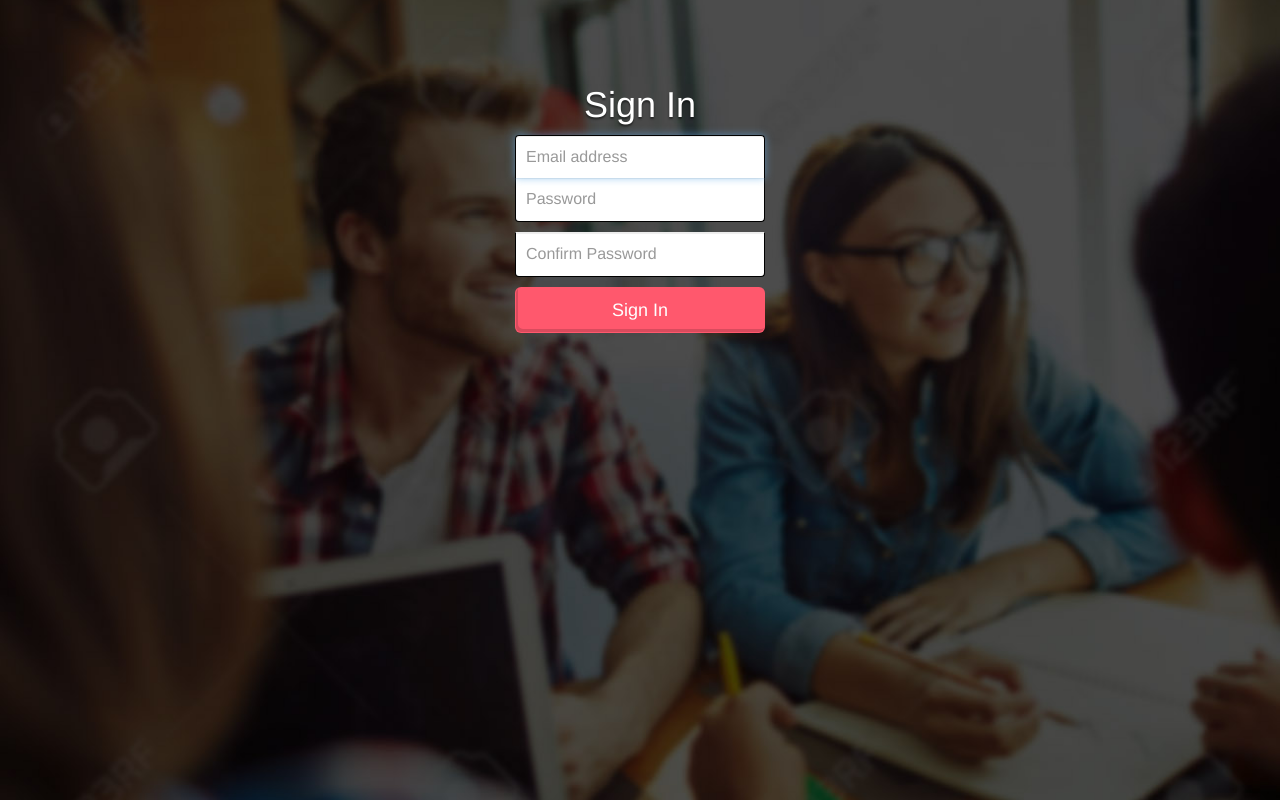
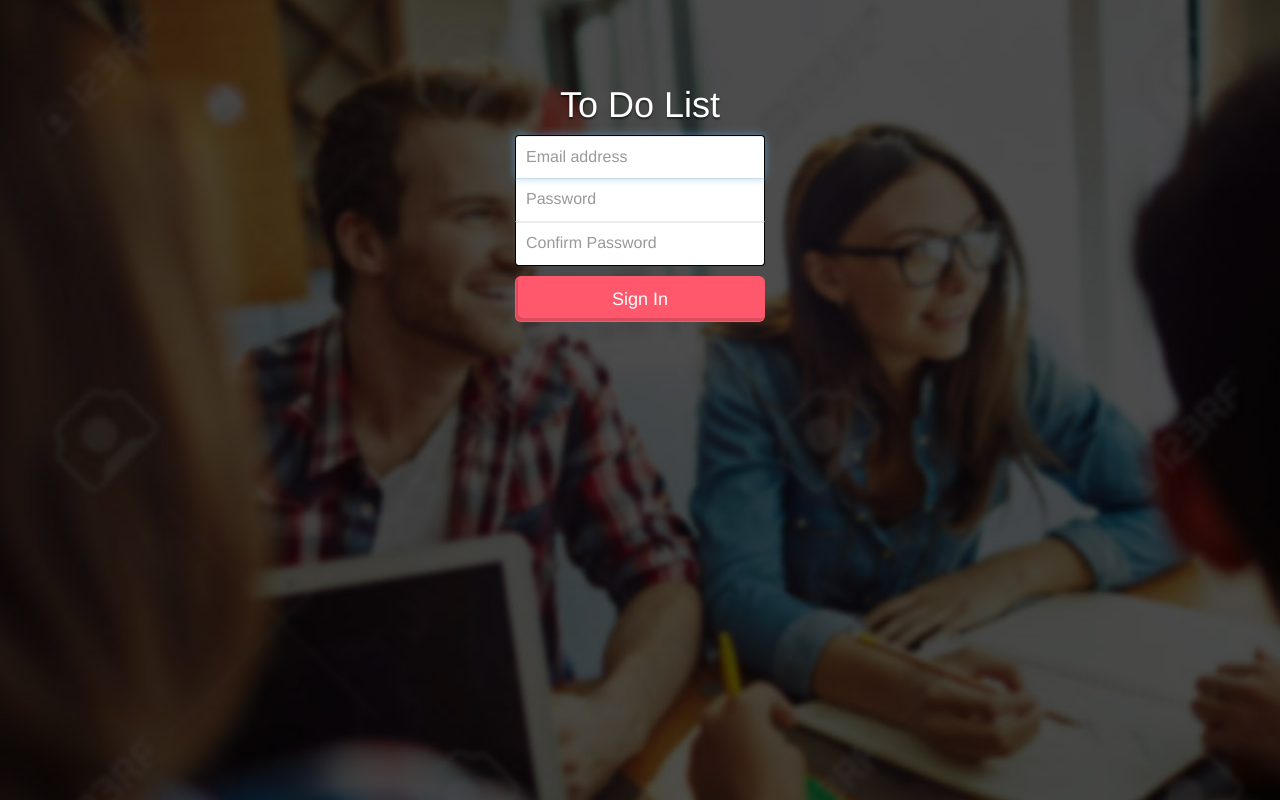
Before and after one commit to znafu/todolist_maqueta, a plain HTML site: page login.html in a window 1280 px wide. Drawn offline with Linux system fonts and the light colour scheme; files whose address does not match are found by name.

Commit message:
styles sign in

```diff
--- a/css/login.css
+++ b/css/login.css
@@ -75,6 +75,20 @@ body {
 }
 
 .form-signin input[type="password"] {
+    margin-bottom: -1px;
+    border-bottom-left-radius: 0;
+    border-bottom-right-radius: 0;
+    border-top-left-radius: 0;
+    border-top-right-radius: 0;
+    border-top-style: none;
+    border-right-style: solid;
+    border-bottom-style: solid;
+    border-left-style: solid;
+    border-color: rgb(0, 0, 0);
+    border-top: 1px solid rgba(0, 0, 0, 0.08);
+}
+
+.form-signin input[type="confirm"] {
     margin-bottom: 10px;
     border-top-left-radius: 0;
     border-top-right-radius: 0;
--- a/login.html
+++ b/login.html
@@ -13,15 +13,15 @@
 </head>
 
 <body>
-  <div id="fullscreen_bg" class="fullscreen_bg"/>
+    <div id="fullscreen_bg" class="fullscreen_bg" />
 
     <div class="container">
 
         <form class="form-signin">
-  		<h1 class="form-signin-heading">Sign In</h1>
+            <h1 class="form-signin-heading">To Do List</h1>
             <input type="text" class="form-control" placeholder="Email address" required="" autofocus="">
             <input type="password" class="form-control" placeholder="Password" required="">
-      <input type="password" class="form-control" placeholder="Confirm Password" required="">
+            <input type="confirm" class="form-control" placeholder="Confirm Password" required="">
             <button class="btn btn-lg boton-color btn-block" type="submit">
   			Sign In
   		</button>
```
Lines whose indentation alone changed are shown as unchanged.
